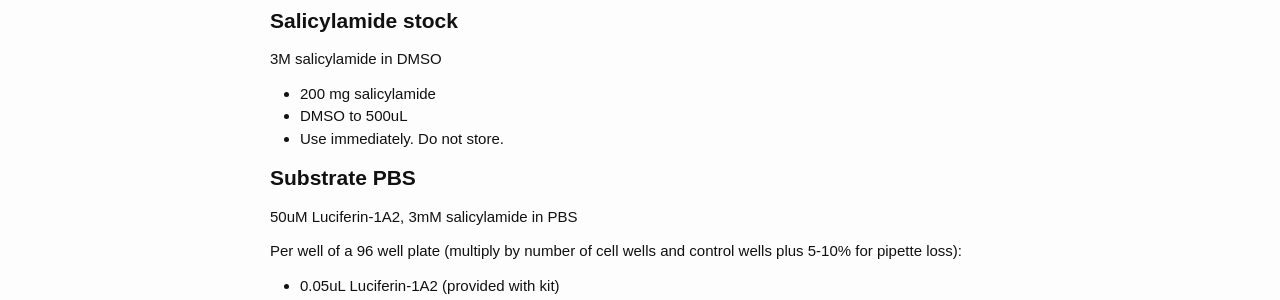
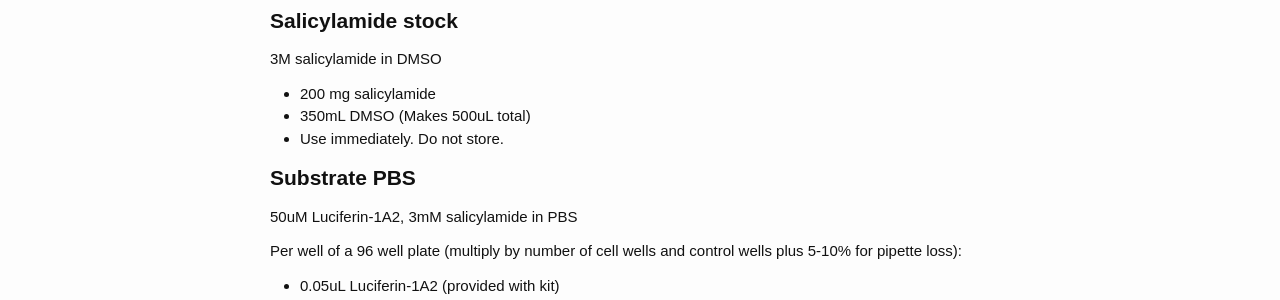
Before and after one commit to aduffy70/Protocols, a Jekyll site: the page built from P450-Glo_CYP1A2_assay.md, in a window 1280 px wide. Shown: the part 1293-1593 px from the top of the page. Built offline with Jekyll 4.4.1, drawn with Linux system fonts in a browser that asks for light colours; some web fonts are replaced.

Commit message:
Put exact DMSO quantity to get 500uL 3M Salicylamide

```diff
--- a/P450-Glo_CYP1A2_assay.md
+++ b/P450-Glo_CYP1A2_assay.md
@@ -45,7 +45,7 @@ Note- Luminescence values seem to get lower in repeated measurements--possible d
 3M salicylamide in DMSO
 
   * 200 mg salicylamide
-  * DMSO to 500uL
+  * 350mL DMSO (Makes 500uL total)
   * Use immediately. Do not store.
 
 ## Substrate PBS
```
